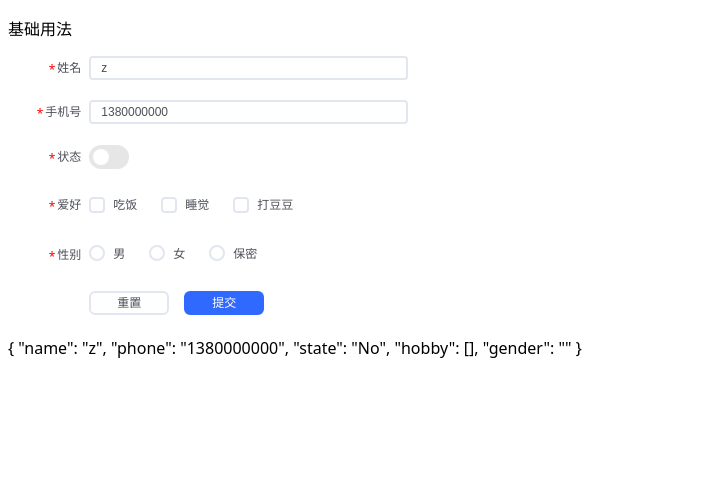
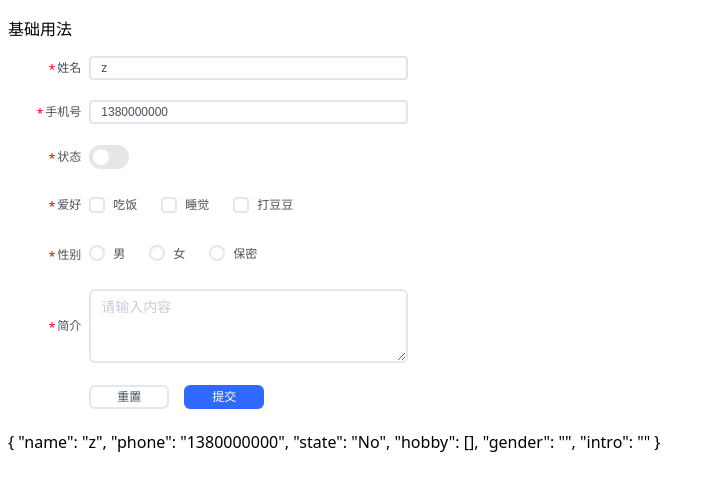
Before and after one commit to liulongbin1314/vue3-ui-library, a Vue app in the folder examples/: page / in a window 1280 px wide. Shown: the top 490 px of the page, without its empty margins (0-715 px from the left). Built offline with nearby package versions, Linux system fonts and the light colour scheme.

Commit message:
适配Textarea组件

```diff
--- a/examples/src/components/FormTest.vue
+++ b/examples/src/components/FormTest.vue
@@ -39,6 +39,10 @@
       </a-radio-group>
     </a-form-item>
 
+    <a-form-item label="简介" prop="intro">
+      <a-textarea v-model="formData.intro"></a-textarea>
+    </a-form-item>
+
     <a-form-item label=" ">
       <a-button style="margin-right: 15px" @click="formRef.reset()">重置</a-button>
       <a-button type="primary" @click="submit">提交</a-button>
@@ -50,7 +54,14 @@
 <script setup>
 import { ref, shallowRef } from 'vue'
 
-const formData = ref({ name: 'z', phone: '1380000000', state: false, hobby: [], gender: '' })
+const formData = ref({
+  name: 'z',
+  phone: '1380000000',
+  state: false,
+  hobby: [],
+  gender: '',
+  intro: ''
+})
 const formRef = shallowRef(null)
 
 const nameRules = [
@@ -80,7 +91,11 @@ const formRules = {
     required: true,
     message: '请选择性别',
     trigger: 'change'
-  }
+  },
+  intro: [
+    { type: 'string', required: true, message: '简介不能为空！', trigger: 'blur' },
+    { min: 2, message: '简介最少2个字符', trigger: 'change' }
+  ]
 }
 
 // 点击提交按钮，触发 submit 函数
--- a/packages/components/textarea/src/index.vue
+++ b/packages/components/textarea/src/index.vue
@@ -1,6 +1,11 @@
 <template>
   <div
-    :class="[ns.b(), ns.is('focus', isFocus), ns.is('disabled', disabled)]"
+    :class="[
+      ns.b(),
+      ns.is('focus', isFocus),
+      ns.is('disabled', disabled),
+      ns.is('invalid', formItemProps?.isInvalid.value)
+    ]"
     :style="[styledWidth]"
     @mouseenter="mouseenterEvent"
     @mouseleave="mouseleaveEvent"
@@ -73,8 +78,10 @@ const emit = defineEmits([
 
 import { useNamespace, useStyle, useEvent, useExpose } from '@ui-library/hooks'
 import { computed, shallowRef } from 'vue'
+import { useFormItem } from '@ui-library/components/form/src/composables'
 
 const ns = useNamespace('input')
+const { formItemProps } = useFormItem()
 
 const modelValue = defineModel({ default: '' })
 const _inputRef = shallowRef(null)
@@ -93,7 +100,9 @@ const {
   compositionupdateEvent,
   compositionendEvent,
   isComposition
-} = useEvent()
+} = useEvent({
+  afterBlur: () => formItemProps?.validate('blur')
+})
 const { focusExpose, selectExpose } = useExpose(_inputRef)
 
 const styledWidth = uStyle.width(props.width)
@@ -108,6 +117,7 @@ const inputHandler = (e) => {
   modelValue.value = e.currentTarget.value
   // 触发自定义的 input 事件
   inputEvent(e)
+  formItemProps?.validate('change')
 }
 const clearHandler = () => {
   modelValue.value = ''
```
